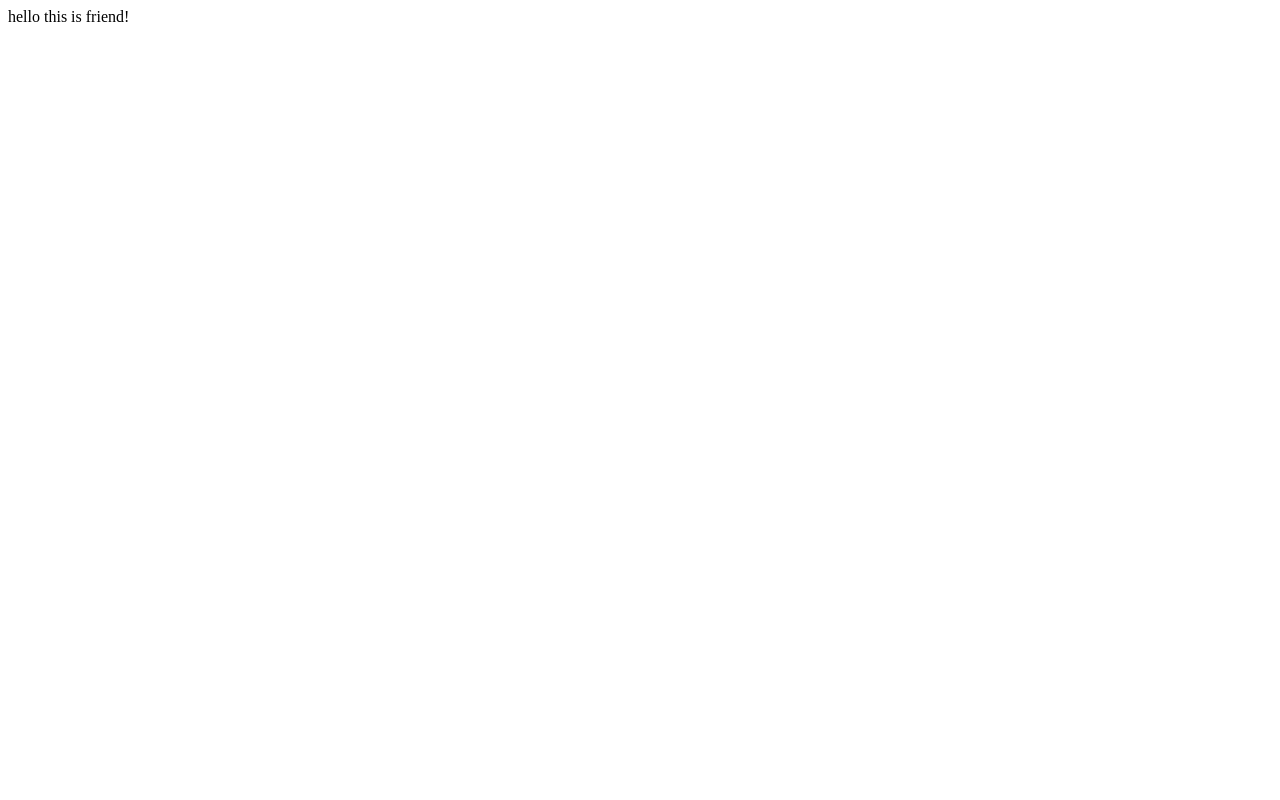
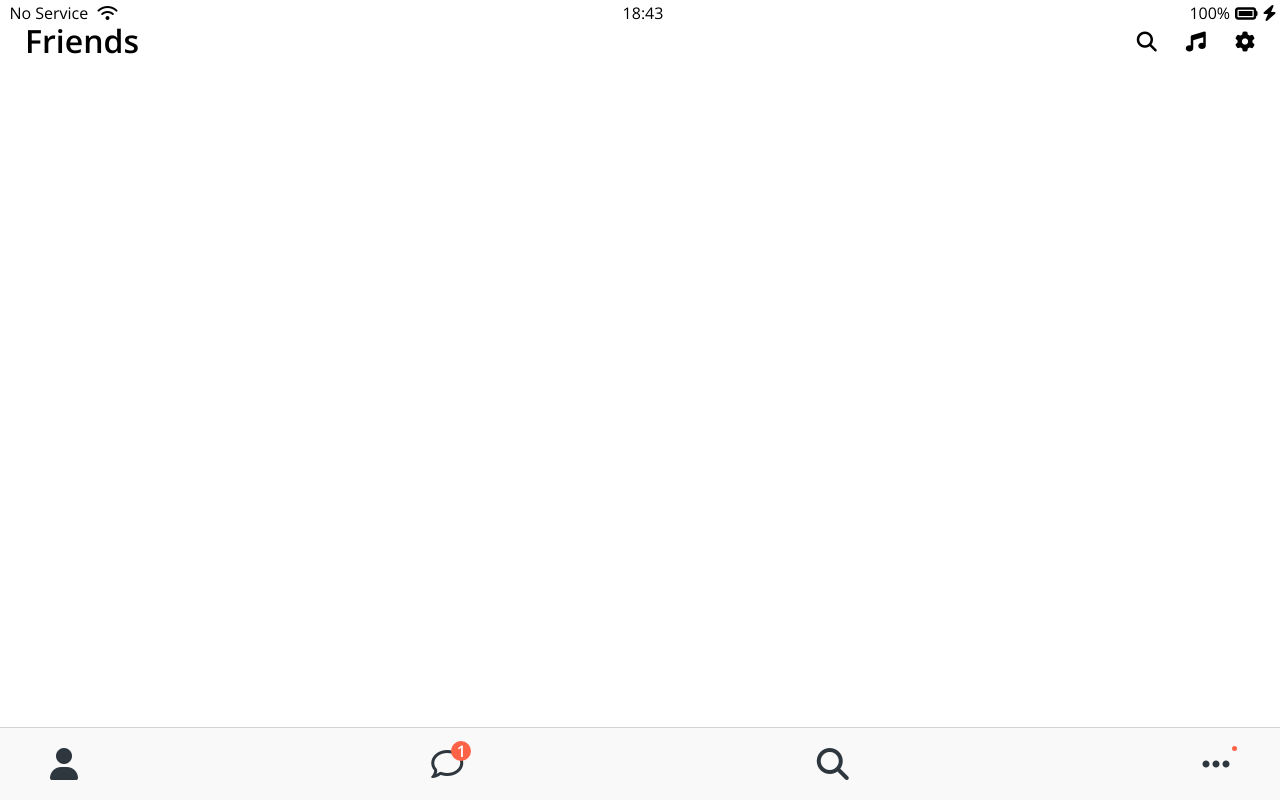
Before and after one commit to wwwkimminja/kokoa-clone-2022, a plain HTML site: page friend.html in a window 1280 px wide. Drawn offline with nearby package versions, Linux system fonts and the light colour scheme.

Commit message:
Navigation Bar

```diff
--- /dev/null
+++ b/css/components/nav-bar.css
@@ -0,0 +1,43 @@
+.nav {
+    position: fixed;
+    bottom: 0;
+    width: 100%;
+    background-color: #f9f9fa;
+    padding: 20px 50px;
+    box-sizing: border-box;
+    border-top: 1px solid rgba(121,121,121,0.3);
+}
+.nav__list {
+    display: flex;
+    justify-content: space-between;
+
+}
+.nav__link {
+    position: relative;
+    color: #2e363e;
+}
+.nav__notification {
+    background-color: tomato;
+    width: 20px;
+    height: 20px;
+    border-radius: 15px;
+    display: flex;
+    justify-content: center;
+    align-items: center;
+    color: white;
+    font-weight: 600;
+    position: absolute;
+    left: 20px;
+    bottom: 20px;
+}
+.nav__dot {
+    background-color: tomato;
+    width: 5px;
+    height: 5px;
+    border-radius: 15px;
+    display: flex;
+    justify-content: center;
+    position: absolute;
+    left: 30px;
+    bottom: 30px;
+}
--- /dev/null
+++ b/css/components/screen-header.css
@@ -0,0 +1,14 @@
+.screen-header{
+    display: flex;
+    justify-content: space-between;
+    align-items: center;
+    padding: 25px;
+
+}
+.screen-header__title {
+    font-size: 32px;
+    font-weight: 600;
+}
+.screen-header__icons span {
+    margin-left: 25px;
+}
--- a/css/components/status-bar.css
+++ b/css/components/status-bar.css
@@ -1,4 +1,7 @@
 .status-bar {
+    position: fixed;
+    top: 0px;
+    width: 100%;
     display:flex;
     justify-content:center;
     padding:5px 3px;
--- a/css/reset.css
+++ b/css/reset.css
@@ -45,3 +45,8 @@ table {
 input:focus {
     outline: none;
 }
+
+a {
+    color: inherit;
+    text-decoration: none;
+}
--- a/css/style.css
+++ b/css/style.css
@@ -4,6 +4,9 @@
 @import "variables.css";
 /*Components*/
 @import "components/status-bar.css";
+@import "components/nav-bar.css";
+@import "components/screen-header.css";
+
 /*Screens*/
 @import "screens/login.css";
 
--- a/friend.html
+++ b/friend.html
@@ -1 +1,55 @@
-hello this is friend!
+<!DOCTYPE html>
+<html lang="en">
+
+<head>
+    <link rel="stylesheet" href="css/style.css" />
+    <meta charset="UTF-8">
+    <meta http-equiv="X-UA-Compatible" content="IE=edge">
+    <meta name="viewport" content="width=device-width, initial-scale=1.0">
+    <title>Friend-Kokoa Clone</title>
+</head>
+
+<body>
+    <div class="status-bar">
+        <div class="status-bar__column">
+            <span>No Service</span>
+            <i class="fas fa-wifi"></i>
+        </div>
+        <div class="status-bar__column">
+            <span>18:43</span>
+        </div>
+        <div class="status-bar__column">
+            <span>100%</span>
+            <i class="fas fa-battery-full fa-lg"></i>
+            <i class="fas fa-bolt"></i>
+        </div>
+
+    </div>
+
+    <header class="screen-header">
+        <h1 class="screen-header__title">Friends</h1>
+        <div class="screen-header__icons">
+            <span><i class="fas fa-search fa-lg"></i></span>
+            <span><i class="fas fa-music fa-lg"></i></span>
+            <span><i class="fas fa-cog fa-lg"></i></span>
+        </div>
+    </header>
+
+    <nav class="nav">
+        <ul class="nav__list">
+            <li class="nav__btn"><a class="nav__link" href="friend.html"><i class="fas fa-user fa-2x"></i></a></li>
+            <li class="nav__btn">
+                <a class="nav__link" href="#">
+                    <span class="nav__notification">1</span>
+                    <i class="far fa-comment fa-2x"></i>
+                </a>
+            </li>
+            <li class="nav__btn"><a class="nav__link" href="#"><i class="fas fa-search fa-2x"></i></a></li>
+            <li class="nav__btn"><a class="nav__link" href="#"> <span class="nav__dot"></span><i
+                        class="fas fa-ellipsis-h fa-2x"></i></a></li>
+        </ul>
+    </nav>
+    <script script src="https://kit.fontawesome.com/6478f529f2.js" crossorigin="anonymous"></script>
+</body>
+
+</html>
```
